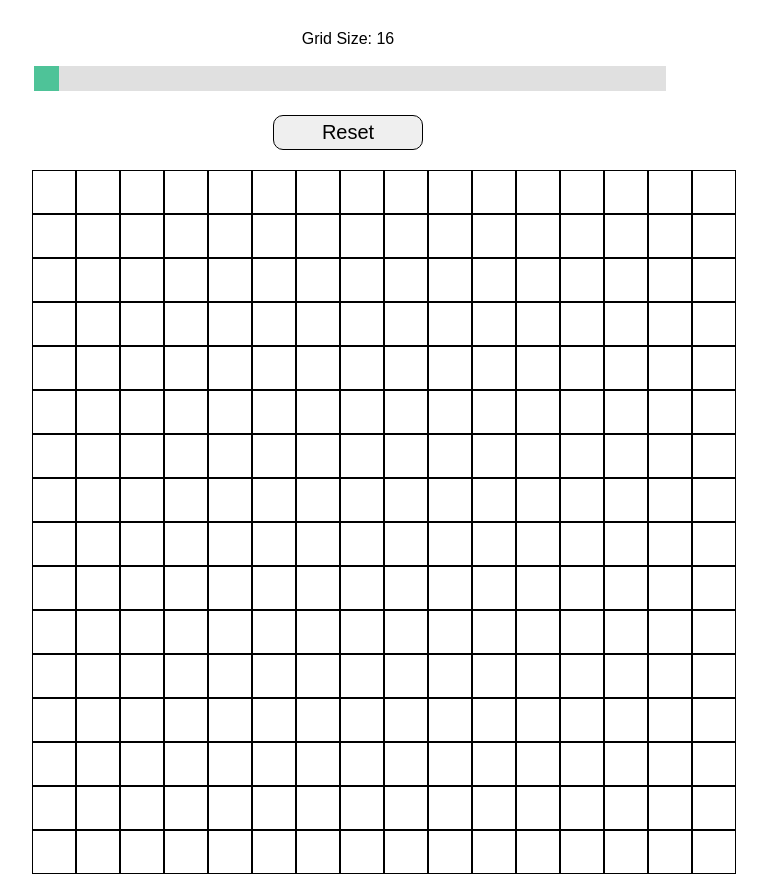
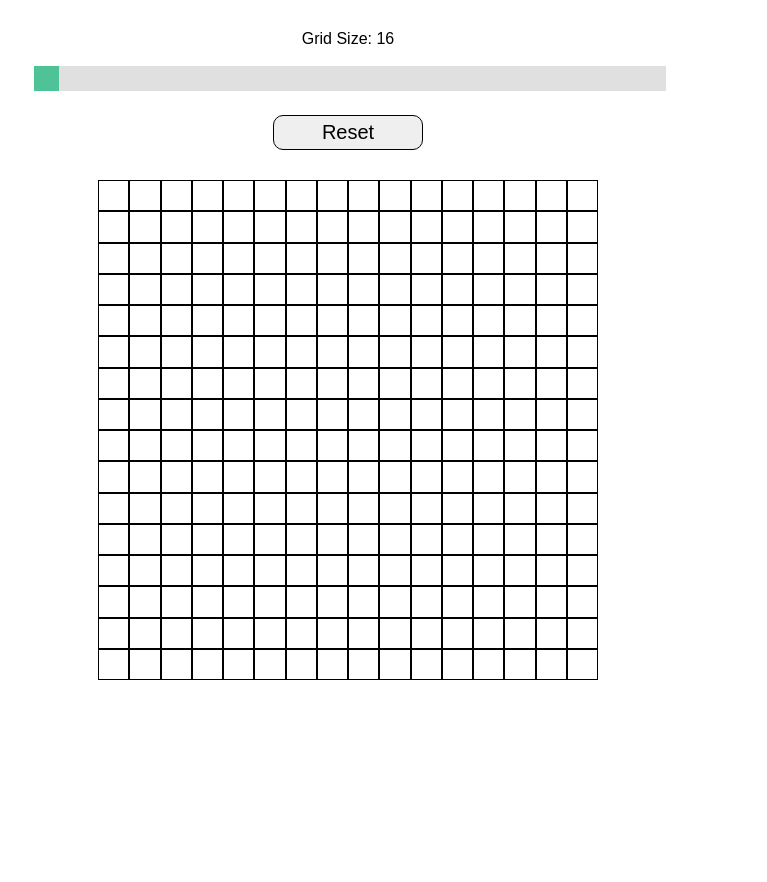
Before and after one commit to jeremy-browne/etch-sketch, a plain HTML site: page index.html in a window 1280 px wide. Shown: the whole page, without its empty margins (292-1059 px from the left). After the commit the page ends 800 px from the top, so only its background shows below. Drawn offline with Linux system fonts and the light colour scheme.

Commit message:
fixed grid sizing issue

```diff
--- a/scripts.js
+++ b/scripts.js
@@ -1,6 +1,33 @@
 const container = document.getElementById("container");
 const slider = document.getElementById("gridSize");
 const output = document.getElementById("gridValue");
+const resetButton = document.getElementById('reset');
+const maxSize = window.innerWidth / 8;
+
+function changeColor(e) {
+	e.target.style.backgroundColor = 'black';
+}
+
+function changeColor(e) {
+	e.target.style.backgroundColor = 'black';
+}
+
+function buildGrid(gridSize) {
+	container.style.setProperty('--grid-cols', gridSize);
+	container.style.setProperty('margin', 'auto');
+	container.style.setProperty('margin-top', '30px');
+	for (let i = 0; i < (gridSize * gridSize); i++) {
+		let element = document.createElement('div');
+		element.addEventListener('mouseover', changeColor);
+		container.appendChild(element).className = 'grid-item';
+	}
+}
+
+function resetGrid() {
+	container.innerHTML = '';
+	buildGrid(gridSize);
+}
+
 let gridSize = slider.value;
 output.innerHTML = gridSize;
 
@@ -10,29 +37,6 @@ slider.oninput = function() {
 	resetGrid(gridSize);
 }
 
-function changeColor(e) {
-	e.target.style.backgroundColor = 'black';
-}
+resetButton.onclick = () => resetGrid();
 
-function setDivs(gridSize) {
-	container.style.setProperty("--grid-rows", gridSize);
-	container.style.setProperty("--grid-cols", gridSize);
-	for (let i = 0; i < gridSize * gridSize; i++) {
-		let elem = document.createElement("div");
-		// elem.innerText = i + 1;
-		elem.addEventListener('mouseover', changeColor);
-		container.appendChild(elem).className = "grid-item";
-	}
-}
-
-function resetGrid() {
-	container.innerHTML = '';
-	setDivs(gridSize);
-}
-
-//document.addEventListener("DOMContentLoaded", setDivs(16, 16));
-window.onload = (setDivs(gridSize));
-
-const resetButton = document.getElementById('reset');
-
-resetButton.onclick = () => resetGrid();
+window.onload = (buildGrid(gridSize, gridSize));
--- a/style.css
+++ b/style.css
@@ -8,14 +8,12 @@ body {
 }
 
 #container {
-    margin-left: auto;
-    margin-right: auto;
-    width: 50%;
-    margin-top: 20px;
     display: grid;
-    text-align: center;
-    grid-template-rows: repeat(var(--grid-rows), 0fr);
-    grid-template-columns: repeat(var(--grid-cols), 0fr);
+    grid-template-columns: repeat(var(--grid-cols), 1fr);
+    width: 500px;
+    height: 500px;
+    margin: auto;
+    margin-top: 30px;
 }
 
 #controls {
@@ -46,12 +44,8 @@ body {
 }
 
 .grid-item {
-    padding: 1em;
     border: 1px solid black;
     text-align: center;
-    height: 10px;
-    width: 10px;
-    margin: 0px;
 }
 
 /* https://www.w3schools.com/howto/howto_js_rangeslider.asp */
```
